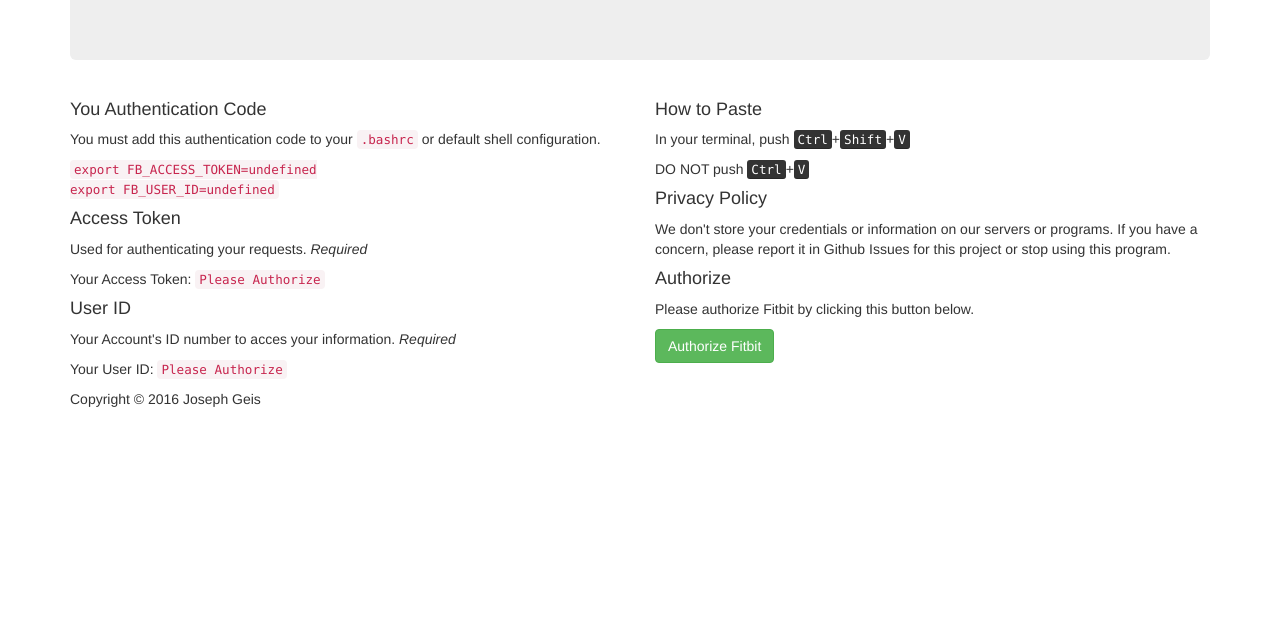
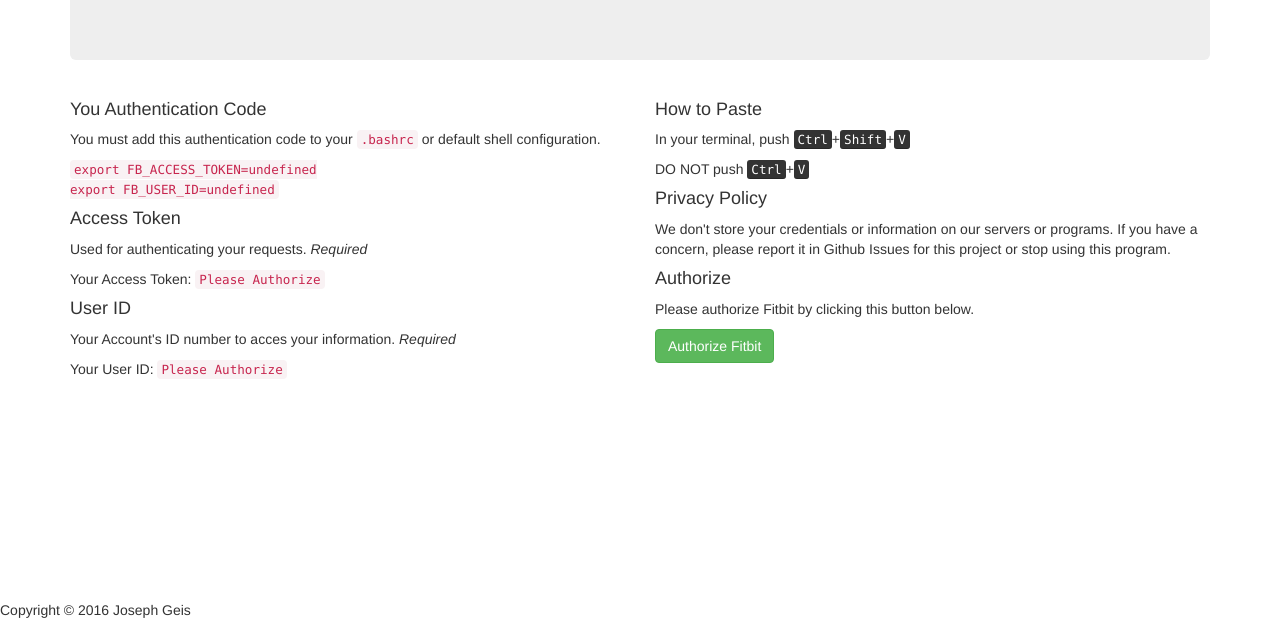
Before and after one commit to josephgeis/fitgem, a plain HTML site: page authorize.htm in a window 1280 px wide. Shown: the part 180-800 px from the top of the page. Drawn offline with nearby package versions, Linux system fonts and the light colour scheme.

Commit message:
fixed footer

```diff
--- a/authorize.htm
+++ b/authorize.htm
@@ -70,10 +70,8 @@
       access_token_html.innerHTML = getUrlVars()["access_token"];
       user_id_html.innerHTML = getUrlVars()["user_id"];
     </script>
-    <footer class="footer">
-      <div class="container">
-        Copyright © 2016 Joseph Geis
-      </div>
-    </footer>
+    <div class="footer navbar-fixed-bottom">
+      Copyright © 2016 Joseph Geis
+    </div>
   </body>
 </html>
```
Also changed, not shown: index.htm (+3 -5 lines), install.htm (+3 -5 lines).
